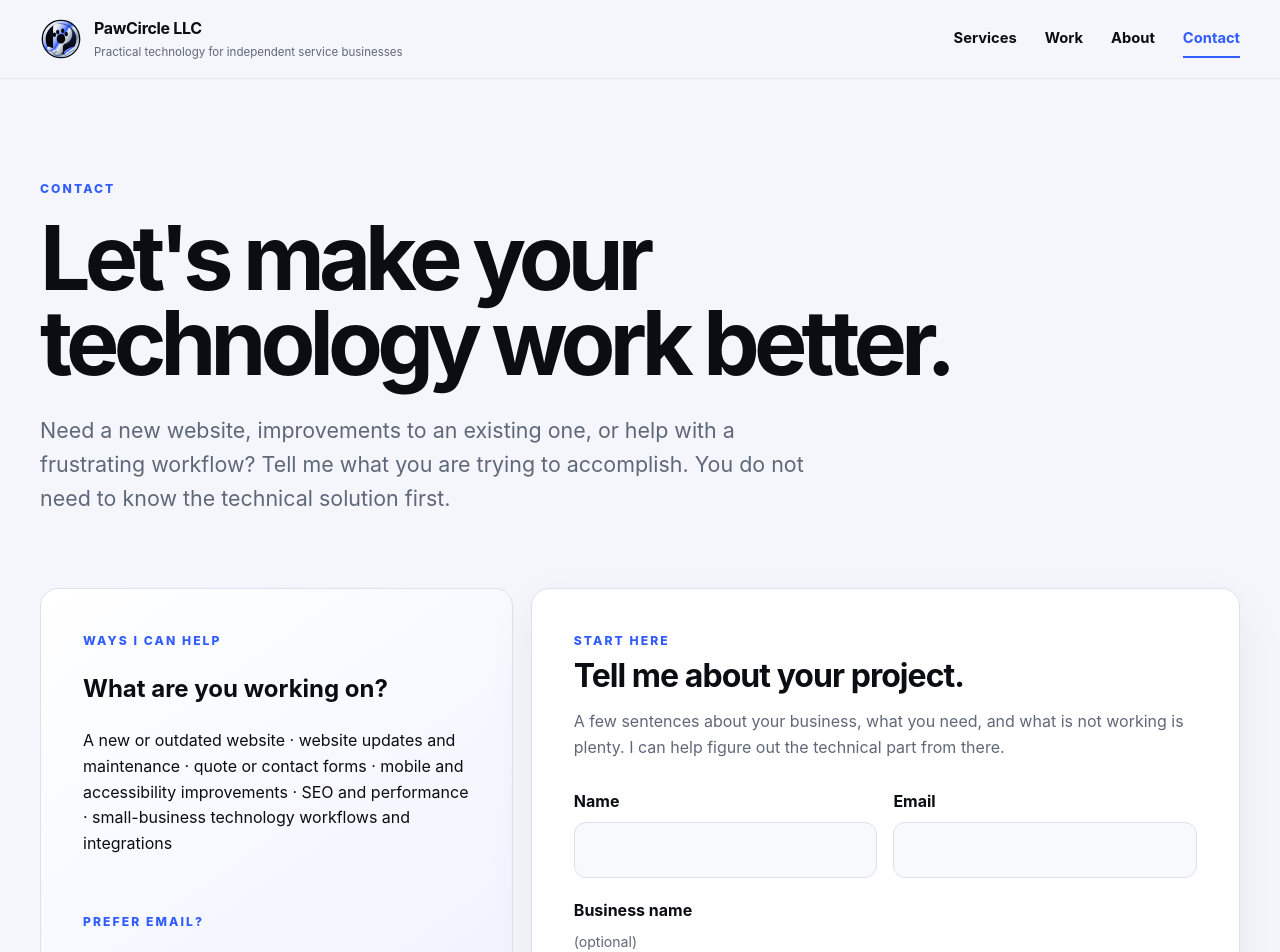
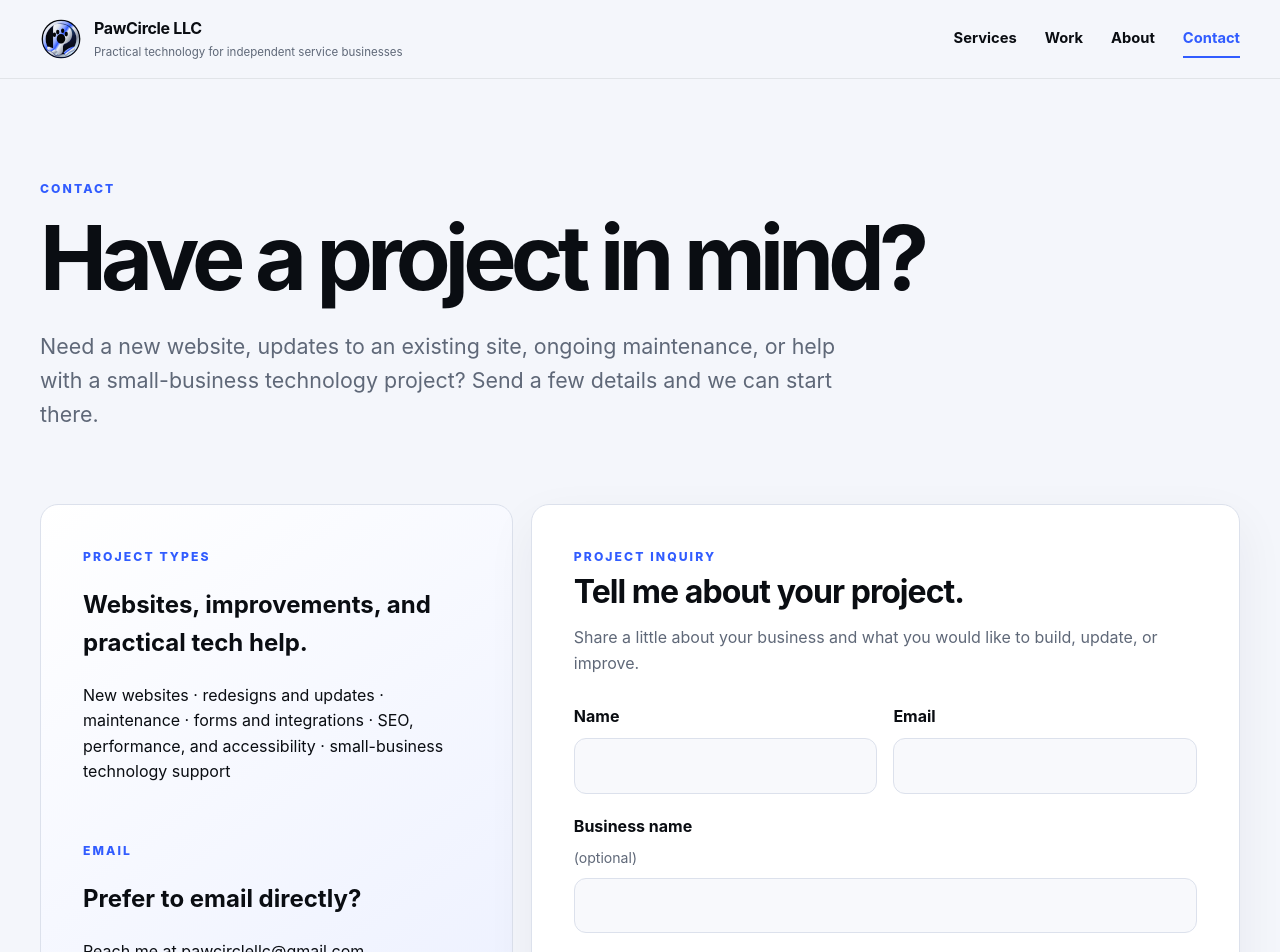
Before and after one commit to reaaland/pawcircle-llc-site, a Next.js app: page /contact in a window 1280 px wide. Shown: the top 952 px of the page. Built offline with nearby package versions, Linux system fonts and the light colour scheme.

Commit message:
Simplify and clarify contact page copy

```diff
--- a/app/contact/page.tsx
+++ b/app/contact/page.tsx
@@ -7,34 +7,34 @@ export default function ContactPage() {
   return (
     <main className="shell page-shell">
       <p className="eyebrow">CONTACT</p>
-      <h1>Let&apos;s make your technology work better.</h1>
+      <h1>Have a project in mind?</h1>
       <p className="lede page-lede">
-        Need a new website, improvements to an existing one, or help with a frustrating workflow? Tell me what you are trying to accomplish. You do not need to know the technical solution first.
+        Need a new website, updates to an existing site, ongoing maintenance, or help with a small-business technology project? Send a few details and we can start there.
       </p>
 
       <section className="contact-layout" aria-label="Contact PawCircle LLC">
         <div className="contact-card contact-info-card">
           <div>
-            <p className="eyebrow">WAYS I CAN HELP</p>
-            <h2>What are you working on?</h2>
+            <p className="eyebrow">PROJECT TYPES</p>
+            <h2>Websites, improvements, and practical tech help.</h2>
             <p>
-              A new or outdated website · website updates and maintenance · quote or contact forms · mobile and accessibility improvements · SEO and performance · small-business technology workflows and integrations
+              New websites · redesigns and updates · maintenance · forms and integrations · SEO, performance, and accessibility · small-business technology support
             </p>
           </div>
           <div>
-            <p className="eyebrow">PREFER EMAIL?</p>
-            <h2>Send a message directly.</h2>
+            <p className="eyebrow">EMAIL</p>
+            <h2>Prefer to email directly?</h2>
             <p>
-              Write to <a className="text-link" href="mailto:pawcirclellc@gmail.com">pawcirclellc@gmail.com</a> and I will get back to you.
+              Reach me at <a className="text-link" href="mailto:pawcirclellc@gmail.com">pawcirclellc@gmail.com</a>.
             </p>
           </div>
         </div>
 
         <div className="contact-form-card">
-          <p className="eyebrow">START HERE</p>
+          <p className="eyebrow">PROJECT INQUIRY</p>
           <h2>Tell me about your project.</h2>
           <p className="contact-form-intro">
-            A few sentences about your business, what you need, and what is not working is plenty. I can help figure out the technical part from there.
+            Share a little about your business and what you would like to build, update, or improve.
           </p>
           <ContactForm />
         </div>
```
